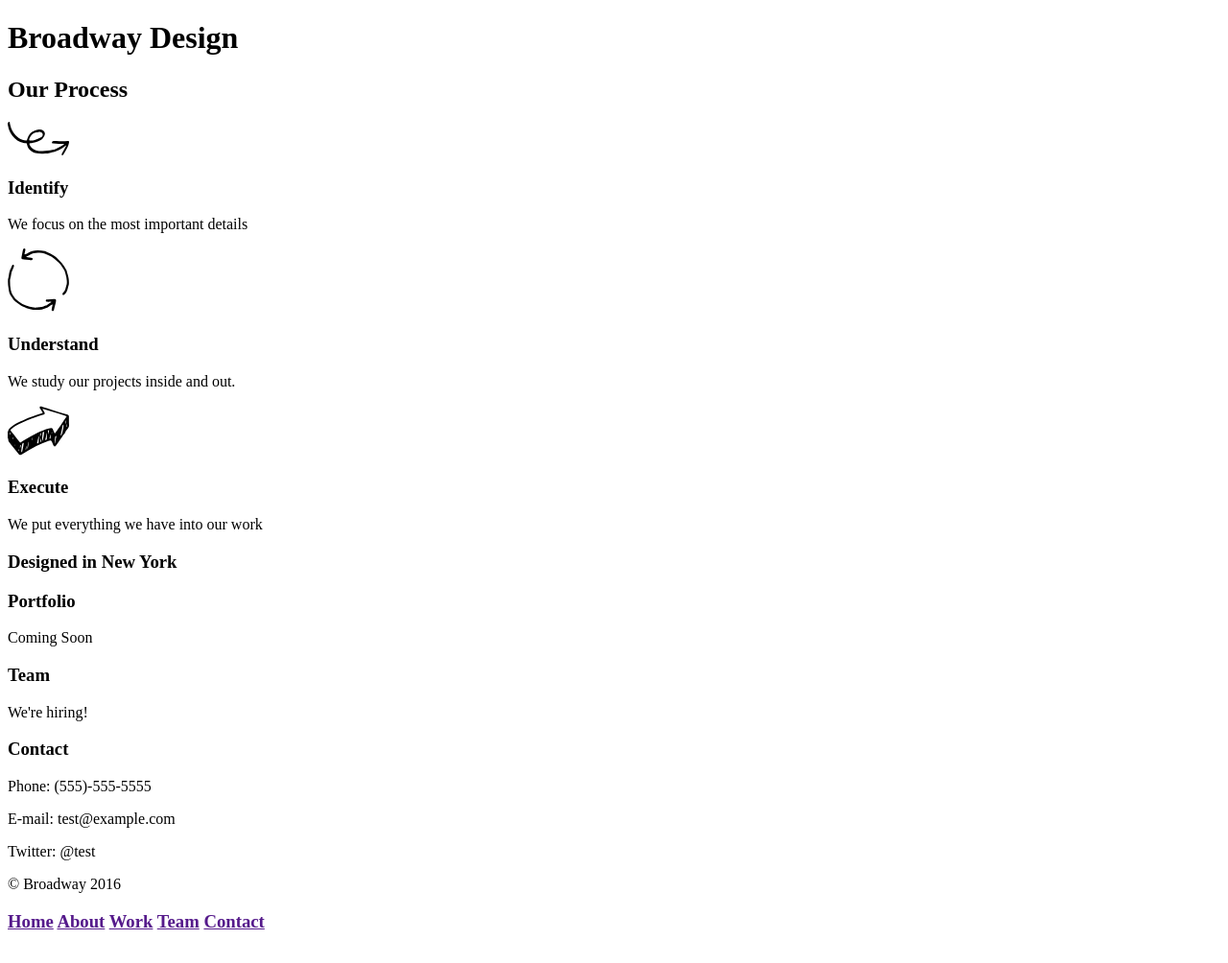
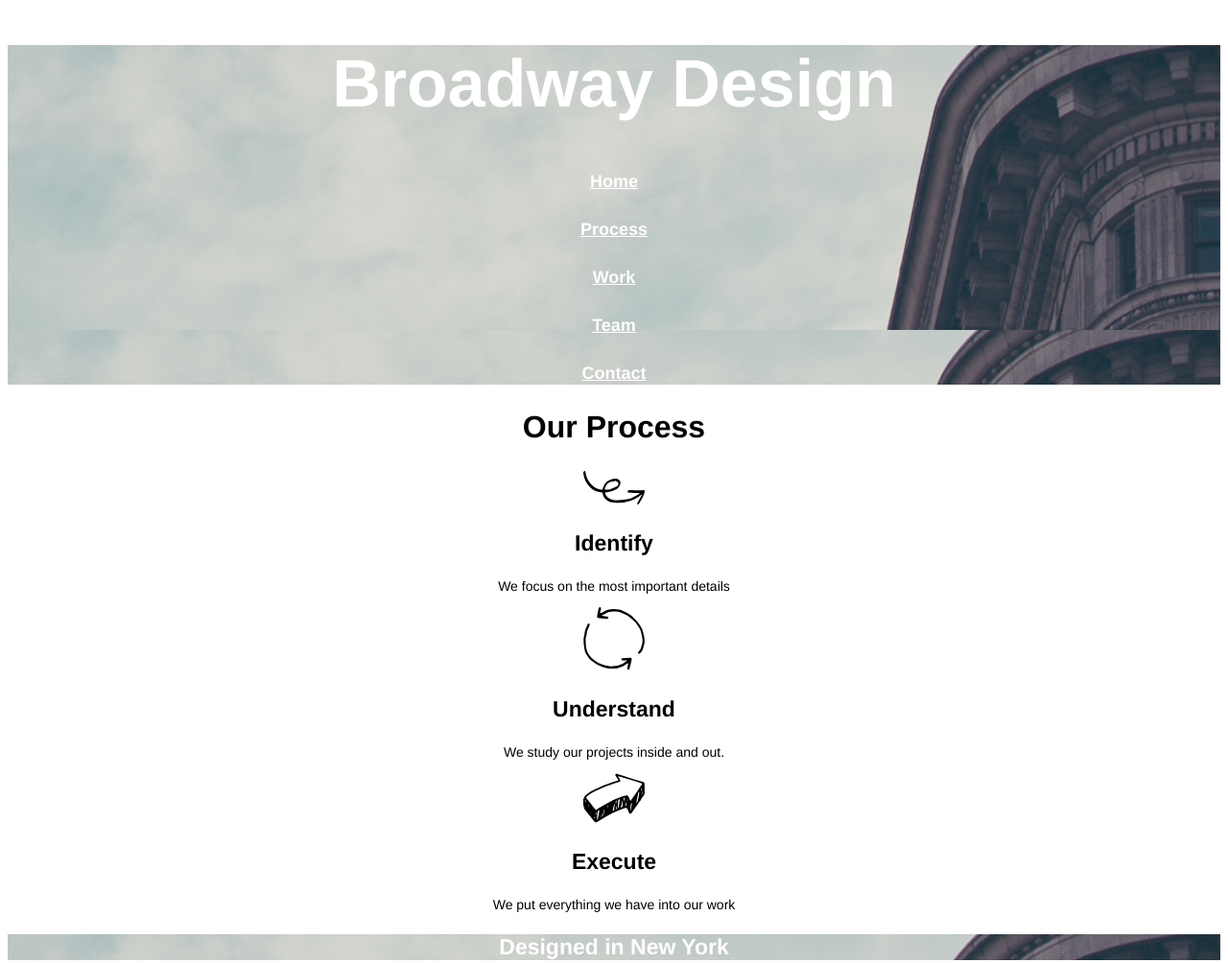
Before and after one commit to iakerber/Broadway, a plain HTML site: page index.html in a window 1280 px wide. Shown: the top 1004 px of the page at 96% size. Drawn offline with Linux system fonts and the light colour scheme.

Commit message:
Finished html and css

```diff
--- a/index.html
+++ b/index.html
@@ -5,7 +5,16 @@
     <link href="./resources/css/style.css" type="text/css" rel="stylesheet">
   </head>
   <body>
-    <h1>Broadway Design</h1>
+    <div class="header">
+      <h1>Broadway Design</h1>
+      <div class="nav">
+        <h3><a href="">Home</a></h3>
+        <h3><a href="">Process</a></h3>
+        <h3><a href="">Work</a></h3>
+        <h3><a href="">Team</a></h3>
+        <h3><a href="">Contact</a></h3>
+      </div>
+    </div>
 
     <h2>Our Process</h2>
 
@@ -21,7 +30,7 @@
     <h3>Execute</h3>
     <p>We put everything we have into our work</p>
 
-    <h3>Designed in New York</h3>
+    <h3 class="white">Designed in New York</h3>
 
     <h3>Portfolio</h3>
     <p>Coming Soon</p>
@@ -34,7 +43,9 @@
     <p>E-mail: test@example.com</p>
     <p>Twitter: @test</p>
 
-    <span>&copy; Broadway 2016</span>
-    <h3><a href="">Home</a> <a href="">About</a> <a href="">Work</a> <a href=""> Team</a> <a href="">Contact</a></h3>
+    <div class="footer">
+
+      <h3><span class="copy">&copy; Broadway 2016</span> <a href="">Home</a> <a href="">About</a> <a href="">Work</a> <a href=""> Team</a> <a href="">Contact</a></h3>
+    </div>
   </body>
 </html>
--- a/resources/css/style.css
+++ b/resources/css/style.css
@@ -0,0 +1,45 @@
+html {
+  font-family: Helvetica, sans-serif;
+  text-align: center;
+}
+
+h1 {
+  font-size: 70px;
+  color: white;
+}
+
+.header {
+  background-image: url("../../resources/images/the-flatiron-building.png");
+}
+
+a {
+  font-size: 18px;
+  color: white;
+}
+
+h2 {
+  font-size: 32px;
+}
+
+h3 {
+  font-size: 23px;
+}
+
+p {
+  font-size: 14px;
+}
+
+.white {
+  color: white;
+  background-image: url("../../resources/images/the-flatiron-building.png");
+}
+
+.copy {
+  font-size: 11px;
+  color: white;
+}
+
+.footer {
+  background-color: dimgray;
+  text-align: left;
+}
```
